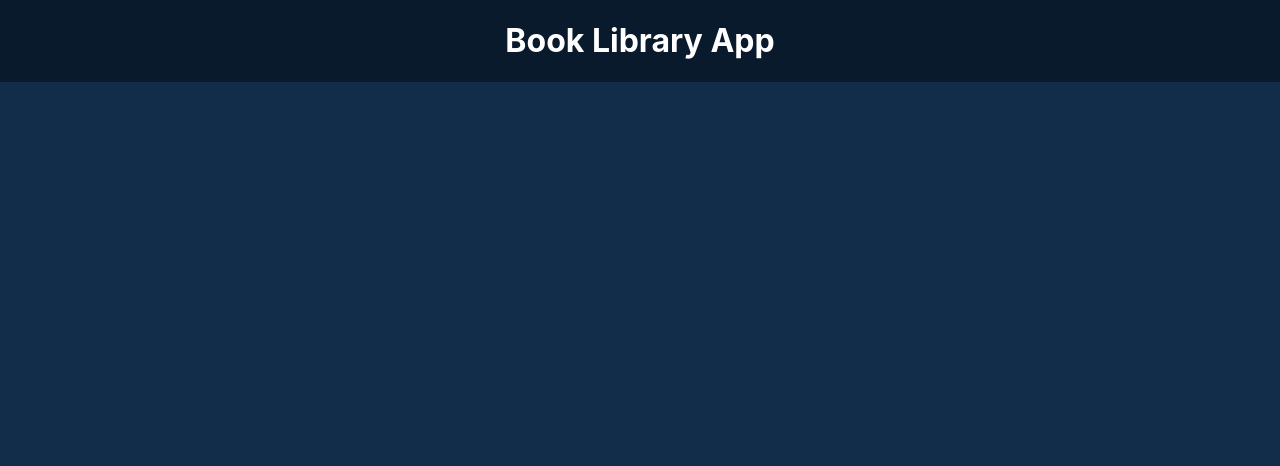
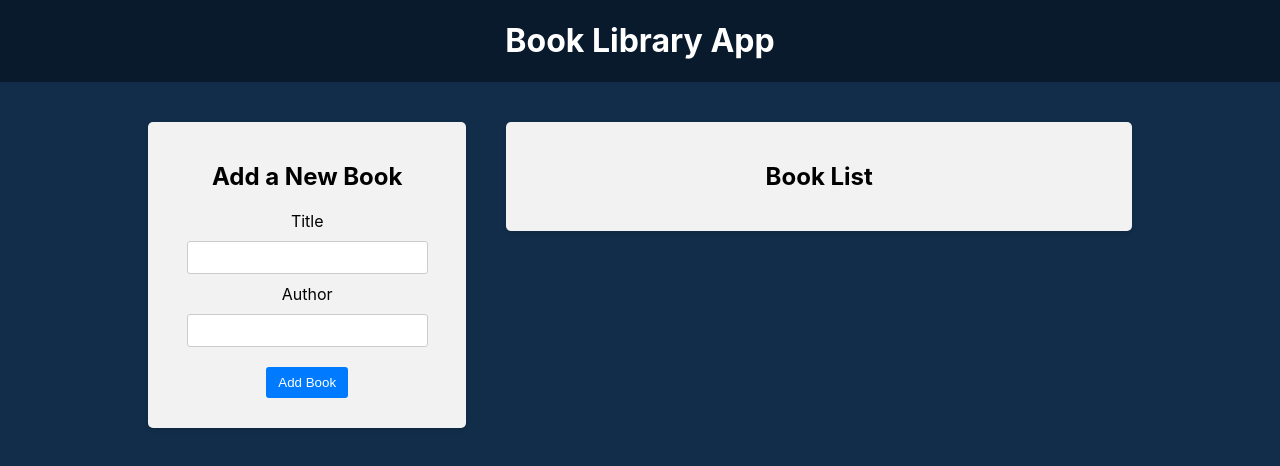
Before and after one commit to PavelLShin/Book-app, a React (Create React App) app in the folder frontend/: page / in a window 1280 px wide. Shown: the top 466 px of the page. Built offline with nearby package versions, Linux system fonts and the light colour scheme.

Commit message:
Added BookForm, BookList and Filter components

```diff
--- a/frontend/src/App.js
+++ b/frontend/src/App.js
@@ -1,4 +1,7 @@
 import './App.css'
+import BookList from './Components/BookList/BookList'
+import BookForm from './Components/BookForm/BookForm'
+import Filter from './Components/Filter/Filter'
 
 function App() {
   return (
@@ -6,6 +9,15 @@
       <header className="app-header">
         <h1>Book Library App</h1>
       </header>
+      <main className="app-main">
+        <div className="app-left-column">
+          <BookForm />
+        </div>
+        <div className="app-right-column">
+          {/* <Filter /> */}
+          <BookList />
+        </div>
+      </main>
     </div>
   )
 }
--- /dev/null
+++ b/frontend/src/Components/BookForm/BookForm.css
@@ -0,0 +1,48 @@
+.book-form {
+  width: 100%;
+}
+
+.book-form label {
+  display: block;
+  width: 100%;
+  text-align: center;
+  margin-bottom: 10px;
+}
+
+.book-form input {
+  width: 80%;
+  padding: 8px;
+  margin-bottom: 10px;
+  border: 1px solid #ccc;
+  border-radius: 3px;
+}
+
+.book-form button {
+  background-color: #007bff;
+  color: #fff;
+  padding: 8px 12px;
+  border: none;
+  border-radius: 3px;
+  cursor: pointer;
+  margin: 10px;
+  transition: background-color 0.3s ease;
+}
+
+.book-form button:hover {
+  background-color: #0056b3;
+}
+
+.book-form .spinner {
+  animation: spinner 1s infinite linear;
+  margin-left: 10px;
+}
+
+@keyframes spinner {
+  from {
+    transform: rotate(0deg);
+  }
+
+  to {
+    transform: rotate(360deg);
+  }
+}
--- /dev/null
+++ b/frontend/src/Components/BookForm/BookForm.js
@@ -0,0 +1,45 @@
+import { useState } from 'react'
+import './BookForm.css'
+
+function BookForm() {
+  const [title, setTitle] = useState('')
+  const [author, setAuthor] = useState('')
+
+  const handelSumbit = (event) => {
+    event.preventDefault()
+    if (title && author) {
+      // dispatch.action
+
+      setAuthor('')
+      setTitle('')
+    }
+  }
+  return (
+    <div className="app-block book-form">
+      <h2>Add a New Book</h2>
+      <form onSubmit={handelSumbit}>
+        <div>
+          <label htmlFor="title">Title</label>
+          <input
+            type="text"
+            id="title"
+            value={title}
+            onChange={(event) => setTitle(event.target.value)}
+          />
+        </div>
+        <div>
+          <label htmlFor="author">Author</label>
+          <input
+            type="text"
+            id="author"
+            value={author}
+            onChange={(event) => setAuthor(event.target.value)}
+          />
+        </div>
+        <button type="submit">Add Book</button>
+      </form>
+    </div>
+  )
+}
+
+export default BookForm
--- /dev/null
+++ b/frontend/src/Components/BookList/BookList.css
@@ -0,0 +1,61 @@
+.book-list ul {
+  padding: 0;
+  margin: 20px -20px;
+  list-style: none;
+}
+
+.book-list li {
+  display: flex;
+  justify-content: space-between;
+  align-items: center;
+  width: auto;
+  padding: 10px 20px;
+  border-bottom: 1px solid #ccc;
+  background-color: #fff;
+  list-style-type: none;
+}
+
+.book-list li:nth-child(even) {
+  background-color: #f2f2f2;
+}
+
+.book-list li:hover {
+  background-color: #dbe4f8;
+}
+
+.book-list button {
+  background-color: #fff;
+  color: red;
+  border: 1px solid red;
+  padding: 8px 12px;
+  border-radius: 3px;
+  cursor: pointer;
+  transition: background-color 0.3s ease;
+}
+
+.book-list button:hover {
+  background-color: #fdd;
+}
+
+.book-list .highlight {
+  background-color: #ff0;
+}
+
+.book-list .book-info {
+  flex: 1;
+  text-align: left;
+}
+
+.book-list .book-actions {
+  display: flex;
+  align-items: center;
+}
+
+.book-list .star-icon {
+  width: 24px;
+  height: 24px;
+  margin: 0 20px;
+  cursor: pointer;
+  transition: color 0.3s ease;
+  color: #fca510;
+}
--- /dev/null
+++ b/frontend/src/Components/BookList/BookList.js
@@ -0,0 +1,11 @@
+import './BookList.css'
+
+function BookList() {
+  return (
+    <div className="app-block book-list">
+      <h2>Book List</h2>
+    </div>
+  )
+}
+
+export default BookList
--- /dev/null
+++ b/frontend/src/Components/Filter/Filter.css
@@ -0,0 +1,51 @@
+.filter-row {
+  display: flex;
+  justify-content: space-between;
+  align-items: center;
+}
+
+.filter-group {
+  flex: 1;
+  text-align: center;
+}
+
+.filter input[type='text'] {
+  width: 80%;
+  padding: 8px;
+  border: 1px solid #ccc;
+  border-radius: 3px;
+}
+
+.filter button {
+  background-color: #007bff;
+  color: #fff;
+  padding: 8px 12px;
+  border: none;
+  border-radius: 3px;
+  cursor: pointer;
+  margin: 10px;
+  transition: background-color 0.3s ease;
+}
+
+.filter button:hover {
+  background-color: #0056b3;
+}
+
+/* адаптивность */
+@media screen and (max-width: 1024px) {
+  .filter-row {
+    flex-direction: column;
+    align-items: stretch;
+  }
+
+  .filter-group {
+    width: 100%;
+    margin: auto;
+    margin-bottom: 10px;
+  }
+
+  .filter button {
+    margin: 10px auto 0;
+    max-width: 50%;
+  }
+}
--- /dev/null
+++ b/frontend/src/Components/Filter/Filter.js
@@ -0,0 +1,11 @@
+import './Filter.css'
+
+function Filter() {
+  return (
+    <div className="app-block filter">
+      <h2>Filters</h2>
+    </div>
+  )
+}
+
+export default Filter
```
